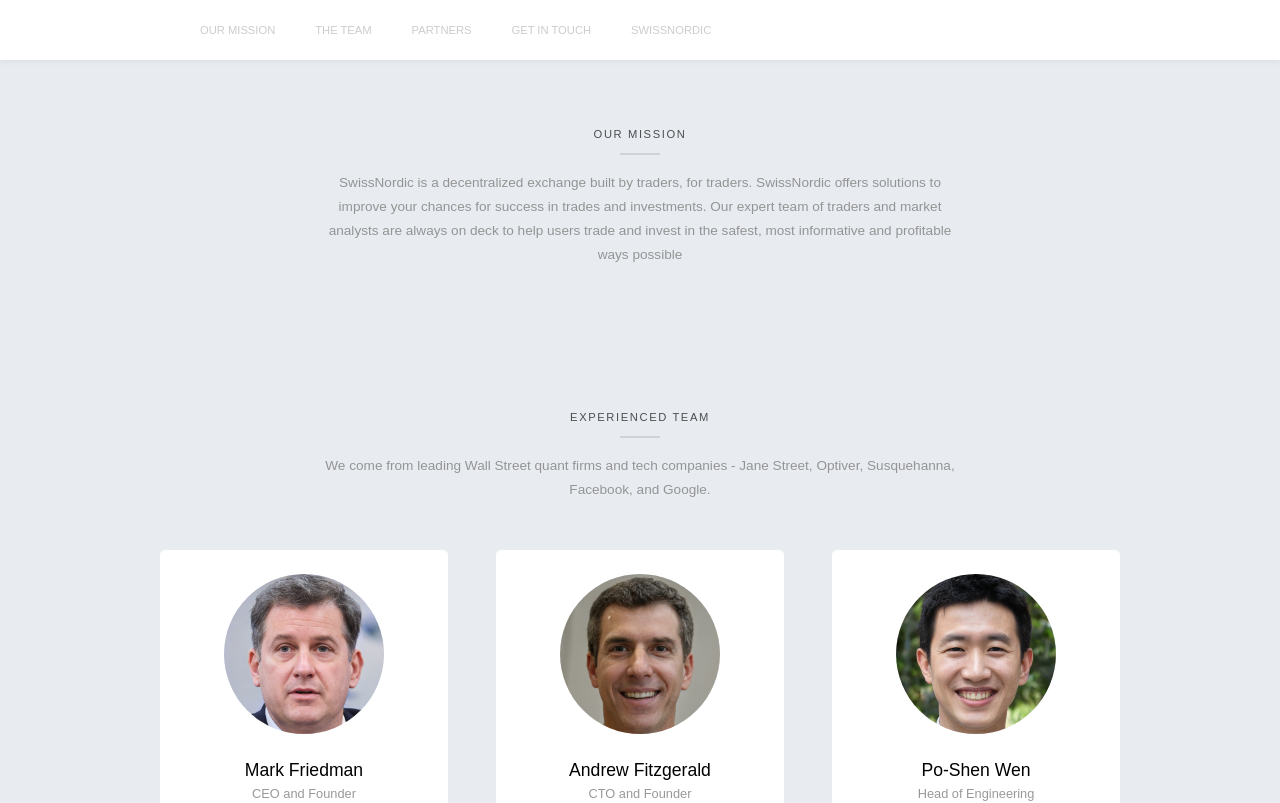
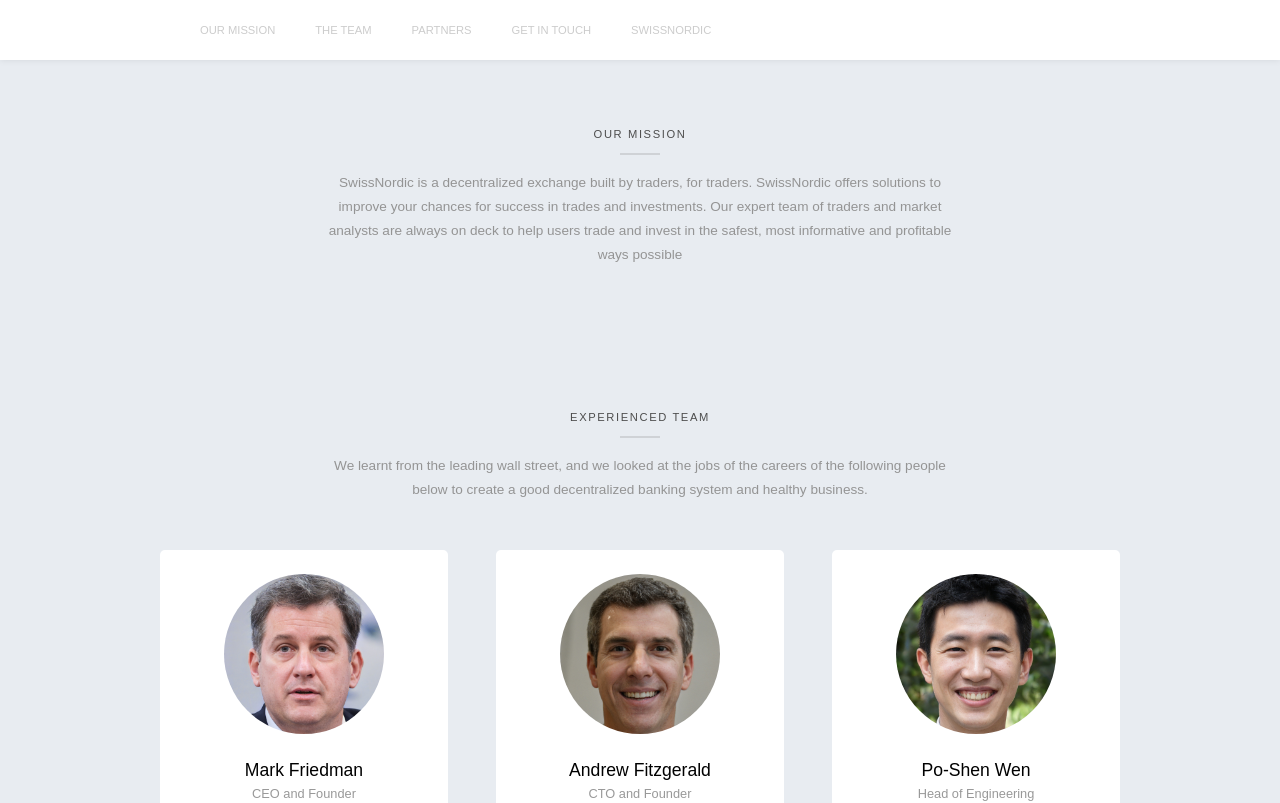
Before and after one commit to marcuscardasso/nordfinapi, a Nuxt app in the folder nordfin/: page /about in a window 1280 px wide. Shown: the top 803 px of the page. Built offline with nearby package versions, Linux system fonts and the light colour scheme.

Commit message:
hdjhd
hg

```diff
--- a/nordfin/pages/about.vue
+++ b/nordfin/pages/about.vue
@@ -31,7 +31,7 @@
                         <span></span>
                     </div>
                     <div class="about__section--text">
-                        We come from leading Wall Street quant firms and tech companies - Jane Street, Optiver, Susquehanna, Facebook, and Google.
+                        We learnt from the leading wall street, and we looked at the jobs of the careers of the following people below to create a good decentralized banking system and healthy business.
                     </div>
                     <div class="about__section--people">
                         <div class="about__peoplecards">
```
